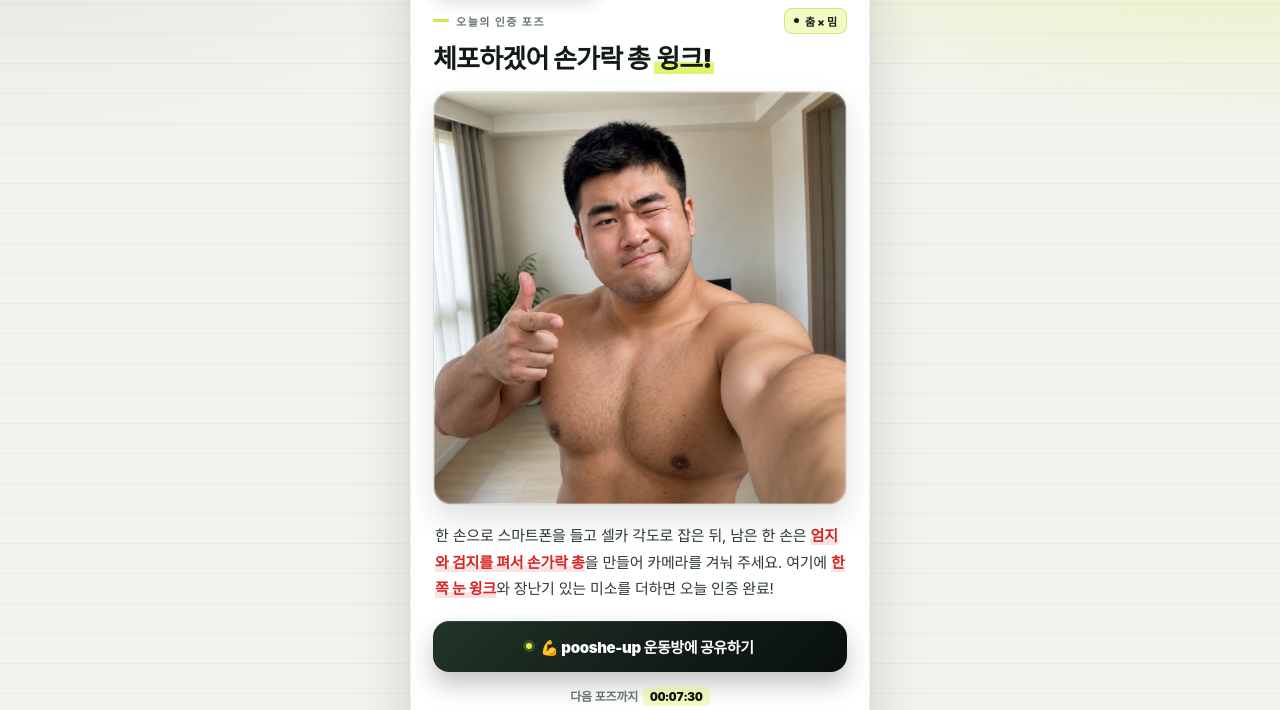
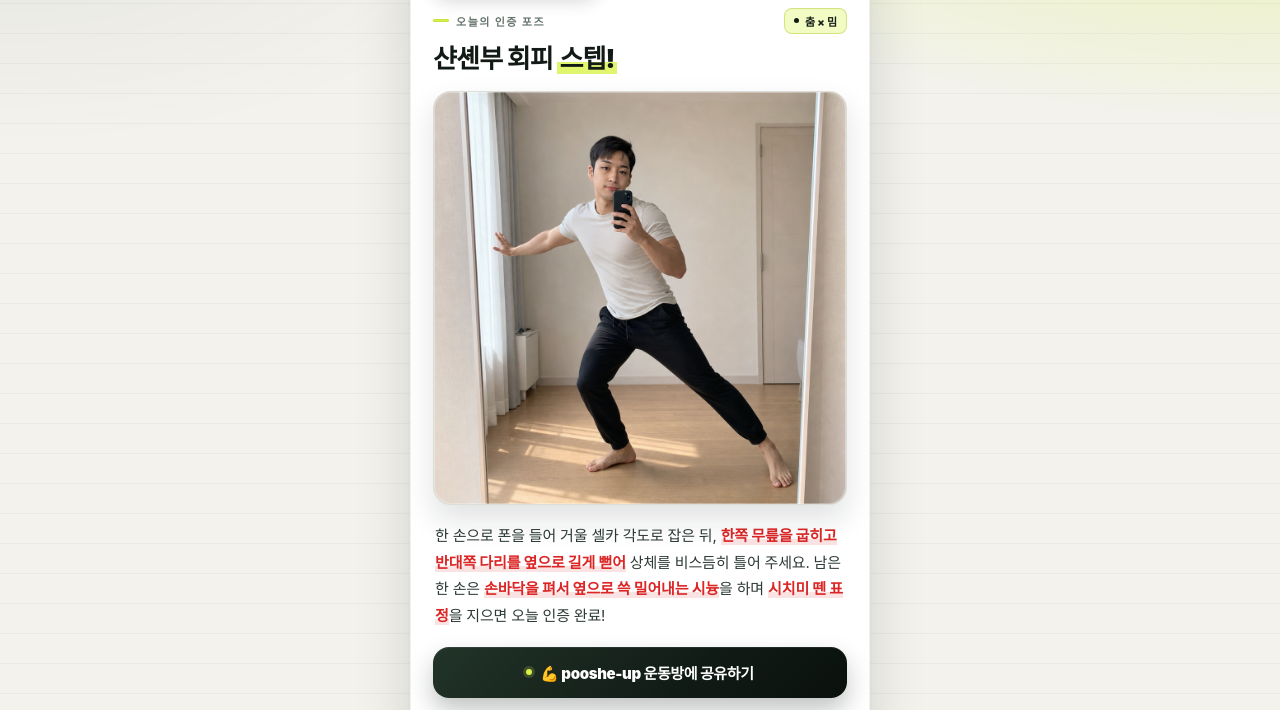
Before and after one commit to yungkuang0420/daily-pose, a plain HTML site: page index.html in a window 1280 px wide. Shown: the part 87-797 px from the top of the page. Drawn offline with Linux system fonts and the light colour scheme.

Commit message:
Update daily pose: 2026-11-28

```diff
--- a/index.html
+++ b/index.html
@@ -1,9 +1,9 @@
 <!DOCTYPE html>
-<html lang="ko" data-pose-date="2026-11-27">
+<html lang="ko" data-pose-date="2026-11-28">
 <head>
 <meta charset="utf-8">
 <meta name="viewport" content="width=device-width, initial-scale=1, viewport-fit=cover">
-<title>pooshe-up (푸쉬업) · 오늘의 인증 포즈 · 2026년 11월 27일</title>
+<title>pooshe-up (푸쉬업) · 오늘의 인증 포즈 · 2026년 11월 28일</title>
 <meta name="theme-color" content="#111b16">
 <meta name="description" content="💪 pooshe-up(푸쉬업) 운동방 오늘의 인증 포즈 — 매일 아침 6시(KST)에 새로운 포즈로 업데이트됩니다.">
 <meta property="og:type" content="website">
@@ -11,13 +11,13 @@
 <meta property="og:title" content="pooshe-up (푸쉬업) · 오늘의 인증 포즈">
 <meta property="og:description" content="💪 pooshe-up(푸쉬업) 운동방의 오늘 인증 포즈를 확인하고 같이 인증해요. 매일 아침 6시(KST) 업데이트.">
 <meta property="og:url" content="https://yungkuang0420.github.io/daily-pose/">
-<meta property="og:image" content="https://yungkuang0420.github.io/daily-pose/poses/2026-11-27.png?v=20261127a">
+<meta property="og:image" content="https://yungkuang0420.github.io/daily-pose/poses/2026-11-28.png?v=20261128a">
 <meta property="og:image:width" content="1000">
 <meta property="og:image:height" content="1000">
 <meta name="twitter:card" content="summary_large_image">
 <meta name="twitter:title" content="pooshe-up (푸쉬업) · 오늘의 인증 포즈">
 <meta name="twitter:description" content="💪 pooshe-up(푸쉬업) 운동방의 오늘 인증 포즈. 매일 아침 6시(KST) 업데이트.">
-<meta name="twitter:image" content="https://yungkuang0420.github.io/daily-pose/poses/2026-11-27.png?v=20261127a">
+<meta name="twitter:image" content="https://yungkuang0420.github.io/daily-pose/poses/2026-11-28.png?v=20261128a">
 <style>
   :root{
     --paper:#f3f2ec;
@@ -242,22 +242,22 @@
     <p class="brand">
       <span class="brand-emoji">💪</span><span>pooshe-up</span><span class="brand-kr">푸쉬업</span>
     </p>
-    <p class="date" id="poseDate">2026년 11월 27일 금요일</p>
+    <p class="date" id="poseDate">2026년 11월 28일 토요일</p>
   </div>
 
   <div class="kicker-row">
     <p class="kicker">오늘의 인증 포즈</p>
     <span class="badge" id="poseBadge">춤 × 밈</span>
   </div>
-  <h1 id="poseTitle">체포하겠어 손가락 총 <em>윙크!</em></h1>
+  <h1 id="poseTitle">샨셴부 회피 <em>스텝!</em></h1>
 
   <figure class="photo">
-    <img src="poses/2026-11-27.png?v=20261127a" alt="한 손으로 스마트폰 전면 셀카를 찍으며 상의를 탈의한 채 남은 한 손으로 손가락 총을 겨누고 윙크하는 덩치 큰 근육질 남자" width="1000" height="1000" decoding="async">
+    <img src="poses/2026-11-28.png?v=20261128a" alt="한 손으로 스마트폰을 들어 거울 전신 셀카를 찍으며 한쪽 다리를 옆으로 길게 뻗고 남은 한 손으로 옆으로 빠져나가는 샨셴부 회피 스텝 포즈를 취한 남자" width="1000" height="1000" decoding="async">
   </figure>
 
   <p class="desc" id="poseDesc">
-    한 손으로 스마트폰을 들고 셀카 각도로 잡은 뒤, 남은 한 손은 <strong class="pose-point">엄지와 검지를 펴서 손가락 총</strong>을 만들어 카메라를 겨눠 주세요.
-    여기에 <strong class="pose-point">한쪽 눈 윙크</strong>와 장난기 있는 미소를 더하면 오늘 인증 완료!
+    한 손으로 폰을 들어 거울 셀카 각도로 잡은 뒤, <strong class="pose-point">한쪽 무릎을 굽히고 반대쪽 다리를 옆으로 길게 뻗어</strong> 상체를 비스듬히 틀어 주세요.
+    남은 한 손은 <strong class="pose-point">손바닥을 펴서 옆으로 쓱 밀어내는 시늉</strong>을 하며 <strong class="pose-point">시치미 뗀 표정</strong>을 지으면 오늘 인증 완료!
   </p>
 
   <button class="share" type="button" id="shareBtn">💪 pooshe-up 운동방에 공유하기</button>
--- a/poses-history.json
+++ b/poses-history.json
@@ -25,6 +25,17 @@
       "image_v": "20261127a",
       "alt": "한 손으로 스마트폰 전면 셀카를 찍으며 상의를 탈의한 채 남은 한 손으로 손가락 총을 겨누고 윙크하는 덩치 큰 근육질 남자",
       "prompt": "실사 사진(전면 카메라 셀카, 상탈). 베이스: attachments/2026-11-26/IMG_0293-bdb0e7a8dee54445a67df04de9dc7466.jpg 를 --edit. 'Turn this into a candid realistic front-camera smartphone selfie photograph of the same person: a big, broad-shouldered, heavily built muscular Korean man in his thirties with short cropped black hair and light stubble, shirtless showing broad muscular chest and shoulders in a bright minimal home room. One arm is extended forward toward the camera lens as if holding the smartphone to take a selfie, while his other free hand forms a playful finger gun (thumb up, index finger pointing toward the camera). He is winking one eye with a cheeky playful grin, natural skin texture, candid smartphone camera quality, soft warm indoor morning light. Square 1:1 composition, upper body and face well-framed with a small margin above his head, no text, no watermark, no logos'"
+    },
+    {
+      "date": "2026-11-28",
+      "weekday": "토",
+      "category": "춤 × 밈",
+      "title": "샨셴부 회피 스텝!",
+      "description": "한 손으로 폰을 들어 거울 셀카 각도로 잡은 뒤, <strong class=\"pose-point\">한쪽 무릎을 굽히고 반대쪽 다리를 옆으로 길게 뻗어</strong> 상체를 비스듬히 틀어 주세요. 남은 한 손은 <strong class=\"pose-point\">손바닥을 펴서 옆으로 쓱 밀어내는 시늉</strong>을 하며 <strong class=\"pose-point\">시치미 뗀 표정</strong>을 지으면 오늘 인증 완료!",
+      "image": "poses/2026-11-28.png",
+      "image_v": "20261128a",
+      "alt": "한 손으로 스마트폰을 들어 거울 전신 셀카를 찍으며 한쪽 다리를 옆으로 길게 뻗고 남은 한 손으로 옆으로 빠져나가는 샨셴부 회피 스텝 포즈를 취한 남자",
+      "prompt": "실사 사진(거울 전신 셀카, 훈훈한 새 느낌 30%). 베이스: attachments/2026-11-27/IMG_0298-74cfa326d62849378a49ce7711c24134.jpg 를 --edit."
     }
   ]
 }
```
Also changed, not shown: poses/2026-11-28.png (added), 1 other file.
